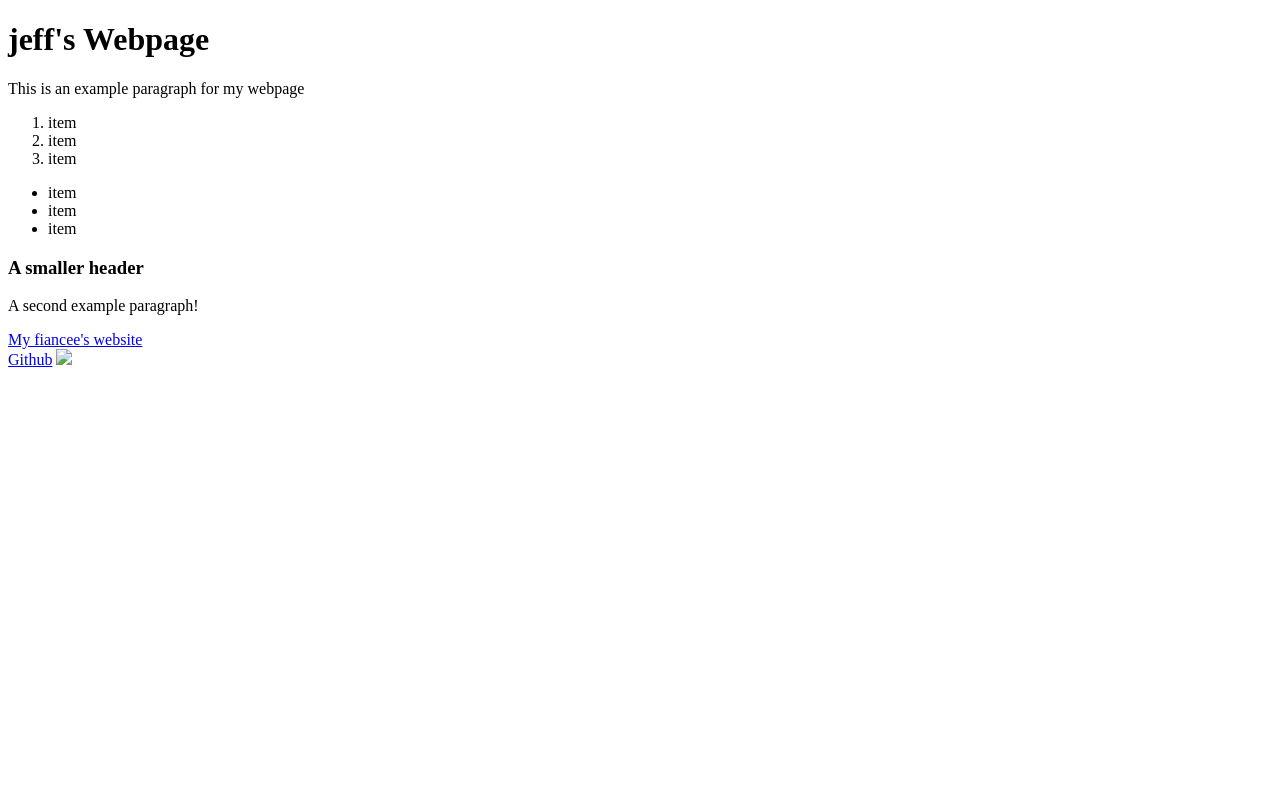
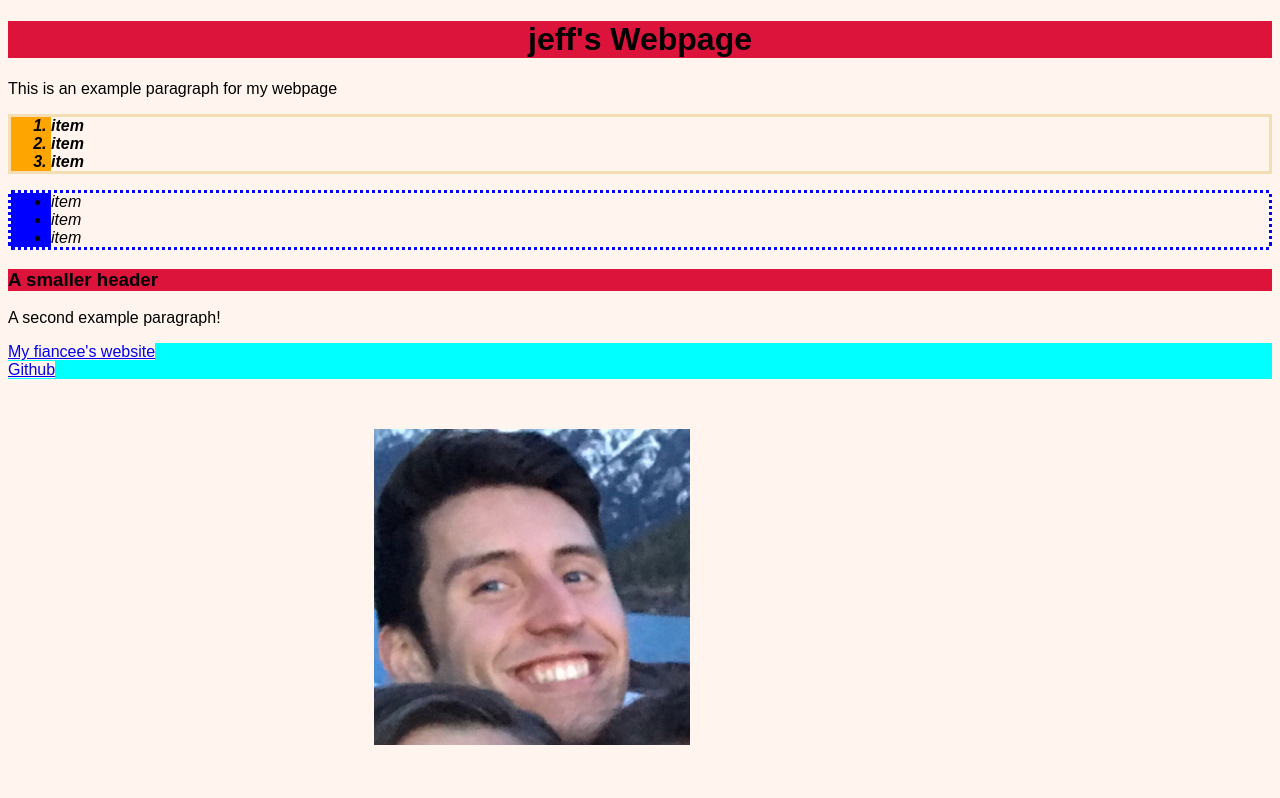
Before and after one commit to JE-FF/ClassActivities, a website: page Section03/index.html in a window 1280 px wide. Drawn offline with Linux system fonts and the light colour scheme.

Commit message:
Activity 3.3 Website

```diff
--- a/Section03/index.html
+++ b/Section03/index.html
@@ -14,17 +14,19 @@
     <meta http-equiv="X-UA-Compatible" content="IE=edge">
     <meta name="viewport" content="width=device-width, initial-scale=1.0">
     <title>jeff's webpage</title>
+    <link href="./styles.css" rel="stylesheet" />
+
 </head>
 <body>
     <h1>jeff's Webpage</h1>
     <p>This is an example paragraph for my webpage</p>
 
-    <ol>
+    <ol class="lists">
         <li>item</li>
         <li>item</li>
         <li>item</li>
     </ol>
-    <ul>
+    <ul class="lists">
         <li>item</li>
         <li>item</li>
         <li>item</li>
@@ -33,10 +35,11 @@
     <h3>A smaller header</h3>
     <p>A second example paragraph!</p>
 
-    <a href="https://rollingriverdice.com">My fiancee's website</a> <br>
-    <a href="https://github.com">Github</a>
-
-    <img src="./chicken.png" width="25%" height="auto"/> <br>
+    <div id="links">
+        <a href="https://rollingriverdice.com">My fiancee's website</a> <br>
+        <a href="https://github.com">Github</a>
+    </div>
+    <img id="profilePic" src="./ProfilePicture.JPG" width="25%" height="auto"/> <br>
 
 </body>
 </html>
--- a/Section03/styles.css
+++ b/Section03/styles.css
@@ -11,3 +11,64 @@
     - add padding and margin only on certain sides of some elements */
 /* 4. use a pseudo-class to have at least one element change color when someone hovers over it */
 /* CSS Properties (MDN): https://developer.mozilla.org/en-US/docs/Web/CSS/Reference#Keyword_index */
+
+* {
+    font-family: Arial;
+    background-color: seashell;
+}
+
+h1 {
+    text-align: center;
+}
+
+h1, h3 {
+    background-color: crimson;
+}
+
+ol {
+    color: red;
+    background-color: orange;
+    border: wheat;
+    border-style: solid;
+}
+
+ul {
+    color: green;
+    background-color: blue;
+    border: white;
+    border-style: dotted;
+}
+
+.lists > li {
+    color: black;
+}
+
+.lists {
+    font-style: italic;
+}
+
+ol.lists {
+    font-weight: bold;
+}
+
+li:hover {
+    color : white;
+    background-color: sienna;
+}
+
+#links {
+    background-color: cyan;
+}
+
+#profilePic {
+    margin-left: 25%;
+    padding: 50px;
+}
+
+a:visited {
+    color: purple;
+}
+
+a:hover {
+    background-color: springgreen;
+}
```
Also changed, not shown: Section03/ProfilePicture.JPG (added).
